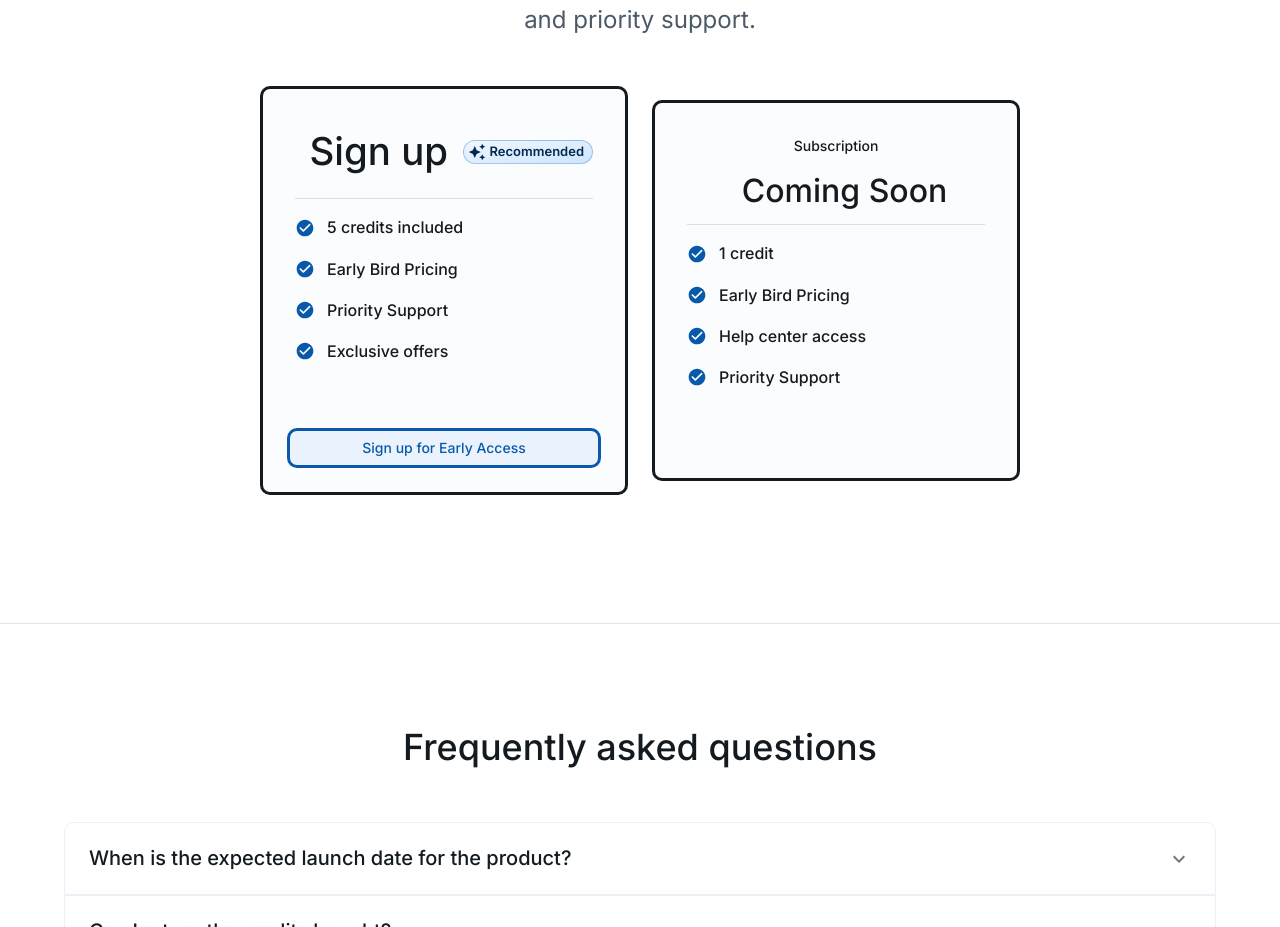
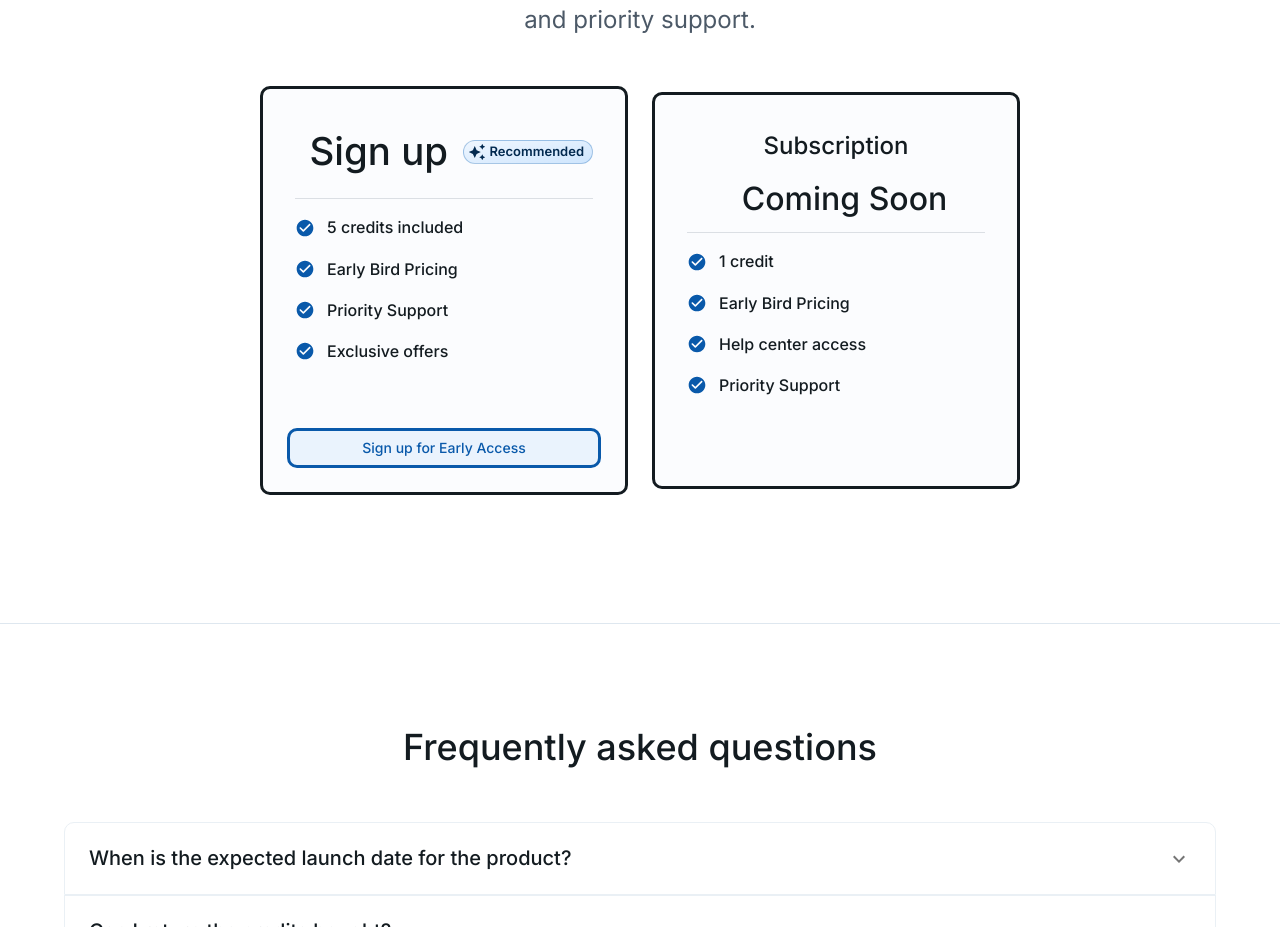
Before and after one commit to Evilcmd/binarydec-landingpage-frontend, a React (Create React App) app: page / in a window 1280 px wide. Shown: the part 3207-4134 px from the top of the page. Built offline with nearby package versions, Linux system fonts and the light colour scheme.

Commit message:
fixed the pricing section added only two cards,presign up card , and coming-soon card

```diff
--- a/src/components/Pricing.js
+++ b/src/components/Pricing.js
@@ -146,7 +146,7 @@ export default function Pricing() {
                       display: "flex",
                       justifyContent: "center",
                       width: "100%",
-                      fontSize: tier.title == "Sign up" ? "2.4rem" : "",
+                      fontSize: tier.title == "Sign up" ? "2.4rem" : "1.5rem",
                     }}
                   >
                     {tier.title != "Sign up" ? "Subscription" : tier.title}
--- a/src/signup.js
+++ b/src/signup.js
@@ -15,7 +15,7 @@ function Copyright(props) {
     return (
         <Typography variant="body2" color="text.secondary" align="center" {...props}>
             {'Copyright © '}
-            <Link color="inherit" href="https://localhost:3000">
+            <Link color="inherit" href="#">
                 BinaryDec
             </Link>{' '}
             {2024}
```
